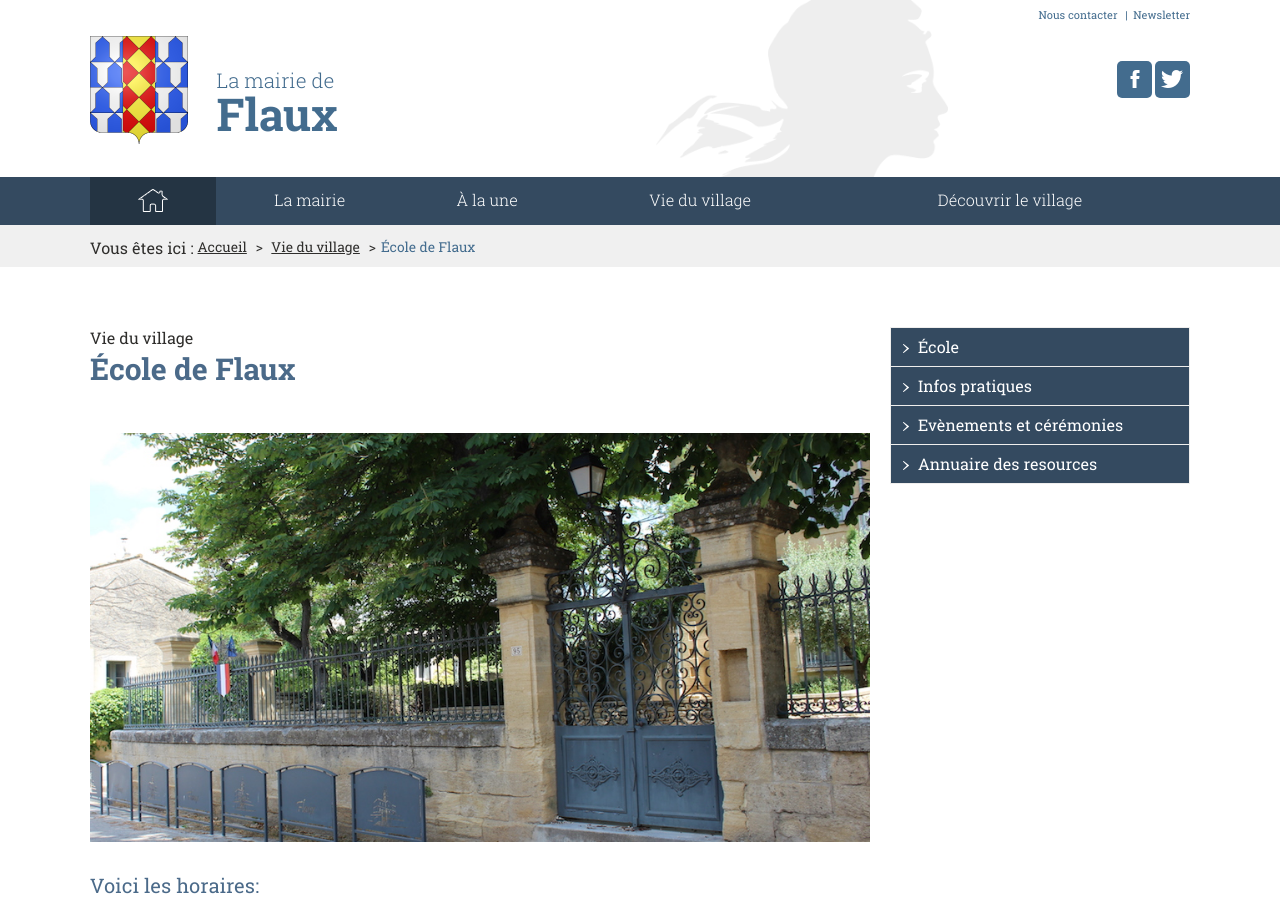
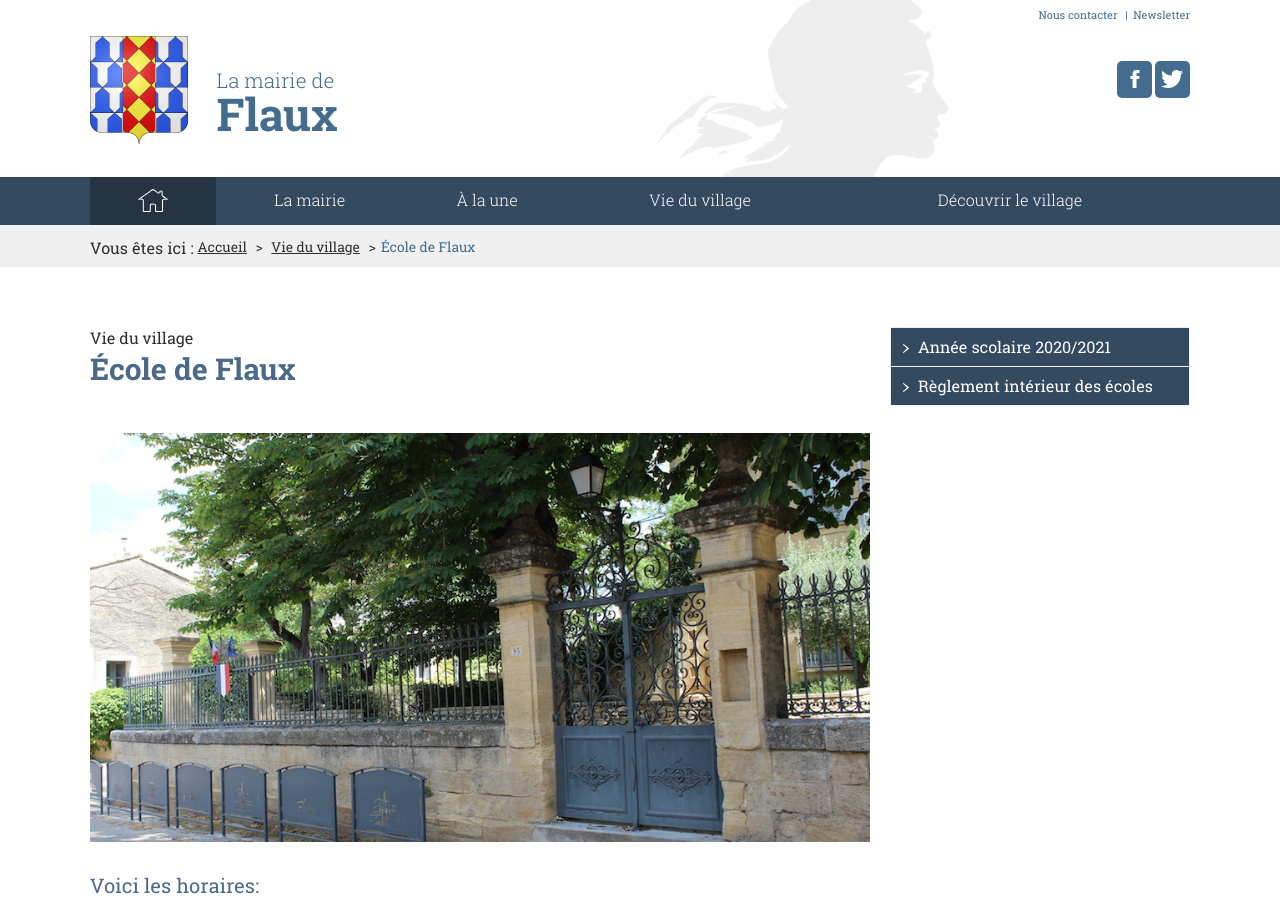
Before and after one commit to Flaux-Village/flaux-village.github.io, a Jekyll site: the page built from ecole.md, in a window 1280 px wide and 900 px high. Built offline with Jekyll 4.4.1, drawn with Linux system fonts in a browser that asks for light colours; our own code applies the rules of GitHub Pages for plain Markdown files.

Commit message:
Edit ecole

```diff
--- a/ecole.md
+++ b/ecole.md
@@ -9,14 +9,10 @@ description_illustration: École de Flaux
 section: Vie du village
 addresse_section: /vie.html
 menu_secondaire:
-- titre: École
-  addresse: /ecole.html
-- titre: Infos pratiques
-  addresse: /infos.html
-- titre: Evènements et cérémonies
-  addresse: /evenements.html
-- titre: Annuaire des resources
-  addresse: /resources.html
+- titre: Année scolaire 2020/2021
+  addresse: /orgscolaire.html
+- titre: Règlement intérieur des écoles
+  addresse: /reglementscol.html
 ---
 ## Voici les horaires:
 
```
